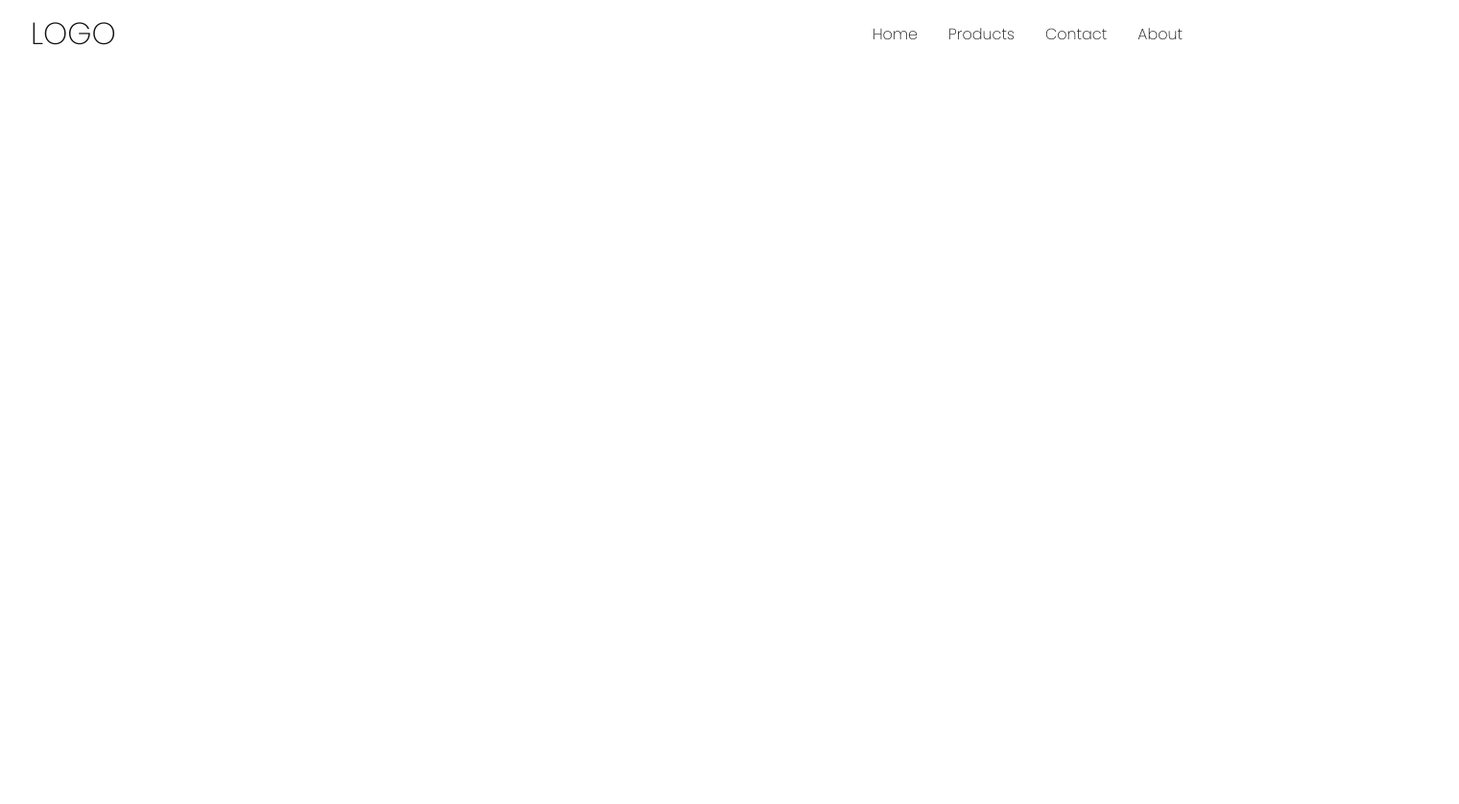
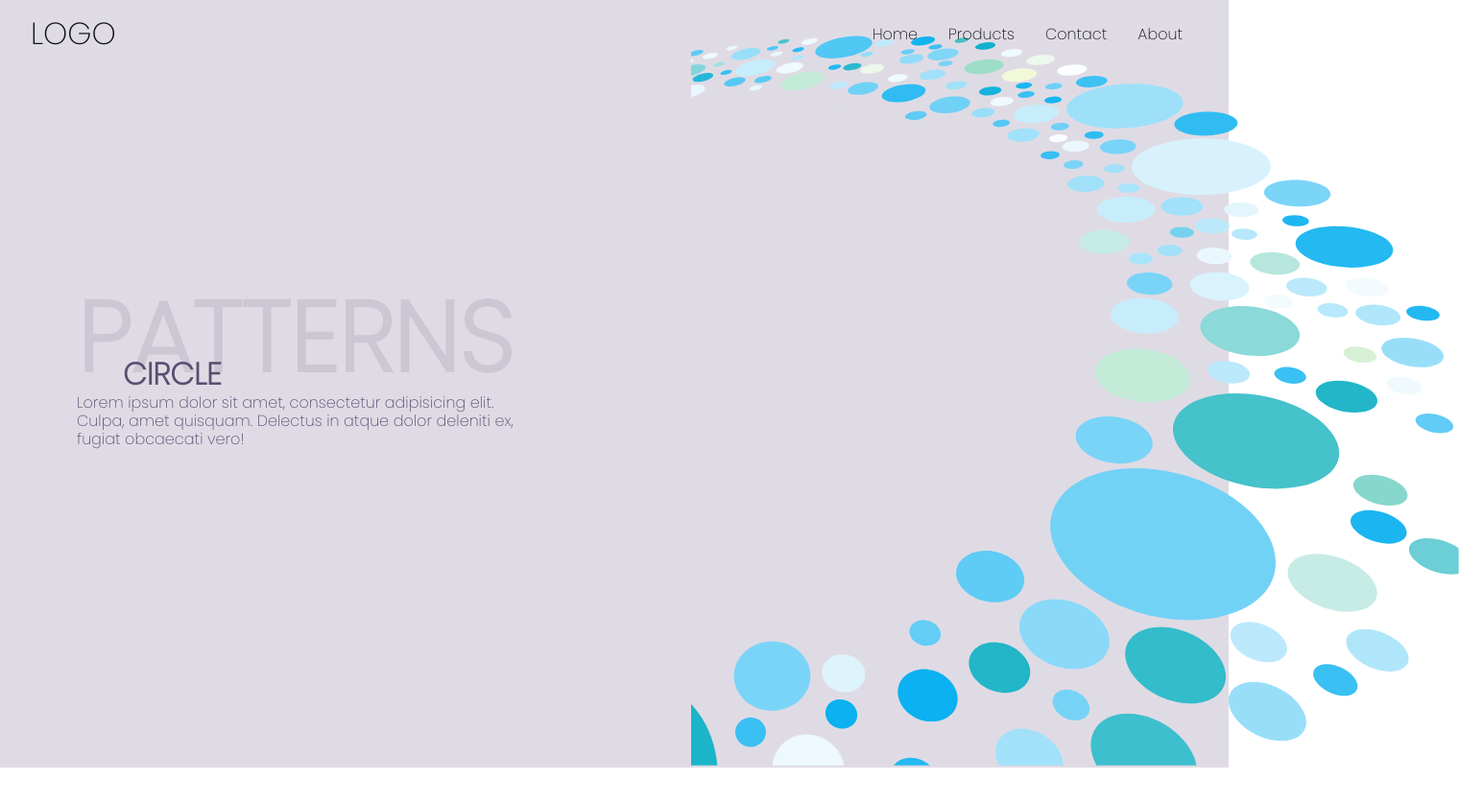
Before and after one commit to michaelpaulcuccia/responsive-website, a plain HTML site: page index.html in a window 1280 px wide. Shown: the whole page at 96% size, 1520 px wide, since content can reach past the window. Before the commit the page ends 800 px from the top, so only its background shows below. Drawn offline with Linux system fonts and the light colour scheme.

Commit message:
section styling and background svg img

```diff
--- a/index.html
+++ b/index.html
@@ -8,6 +8,7 @@
     <title>Responsive Website</title>
   </head>
   <body>
+    <!-- HEADER -->
     <header class="header">
       <a href="#">LOGO</a>
       <ul class="menu-items">
@@ -17,7 +18,21 @@
         <li><a href="#" class="menu-item">About</a></li>
       </ul>
     </header>
-
+    <!-- SECTION -->
+    <section class="section hero-section">
+      <div class="hero-col">
+        <h1>Patterns</h1>
+        <h2>Circle</h2>
+        <p>
+          Lorem ipsum dolor sit amet, consectetur adipisicing elit. Culpa, amet
+          quisquam. Delectus in atque dolor deleniti ex, fugiat obcaecati vero!
+        </p>
+      </div>
+      <div class="hero-col">
+        <img src="./img/dots.svg" alt="" />
+      </div>
+    </section>
+    <!-- JAVASCRIPT -->
     <script src="./js/main.js"></script>
   </body>
 </html>
--- a/scss/_config.scss
+++ b/scss/_config.scss
@@ -6,6 +6,7 @@
 
 //colors
 $font-dark: #111111;
+$background-medium: #ccc7d3;
 
 //mixins
 @mixin background-transition-ease {
--- a/scss/main.scss
+++ b/scss/main.scss
@@ -15,6 +15,8 @@ body {
     display: flex;
     justify-content: space-between;
     padding: 1rem 2rem;
+    //bring back to top after img and hero
+    z-index: 1;
 
     a {
         text-decoration: none;
@@ -39,6 +41,45 @@ body {
         }
     }
 
+}
 
+.section {
+    position: relative;
+    height: 100vh;
+    display: flex;
+    justify-content: center;
+    align-items: center;
 
+    &.hero-section {
+        background-color: #dfdbe5;
+    }
+
+    .hero-col {
+        //min, sweet spot, max
+        padding: clamp(1rem, 8vw, 5rem);
+        //col won't be larger than 50% of screen
+        max-width: 50%;
+    }
+
+    h1 {
+        //min, sweet spot, max
+        font-size: clamp(60px, 8vw, 200px);
+        font-weight: 700;
+        line-height: 3vw;
+        color: #ccc7d3;
+        text-transform: uppercase;
+    }
+
+    h2 {
+        //min, sweet spot, max
+        font-size: clamp(18px, 2.5vw, 60px);
+        color: #5a4d70;
+        padding-left: 3rem;
+        text-transform: uppercase;
+    }
+
+    p {
+        color: #5a4d70;
+        padding-right: 1rem;
+    }
 }
```
Also changed, not shown: css/main.css, img/dots.svg (added), 1 other file.
